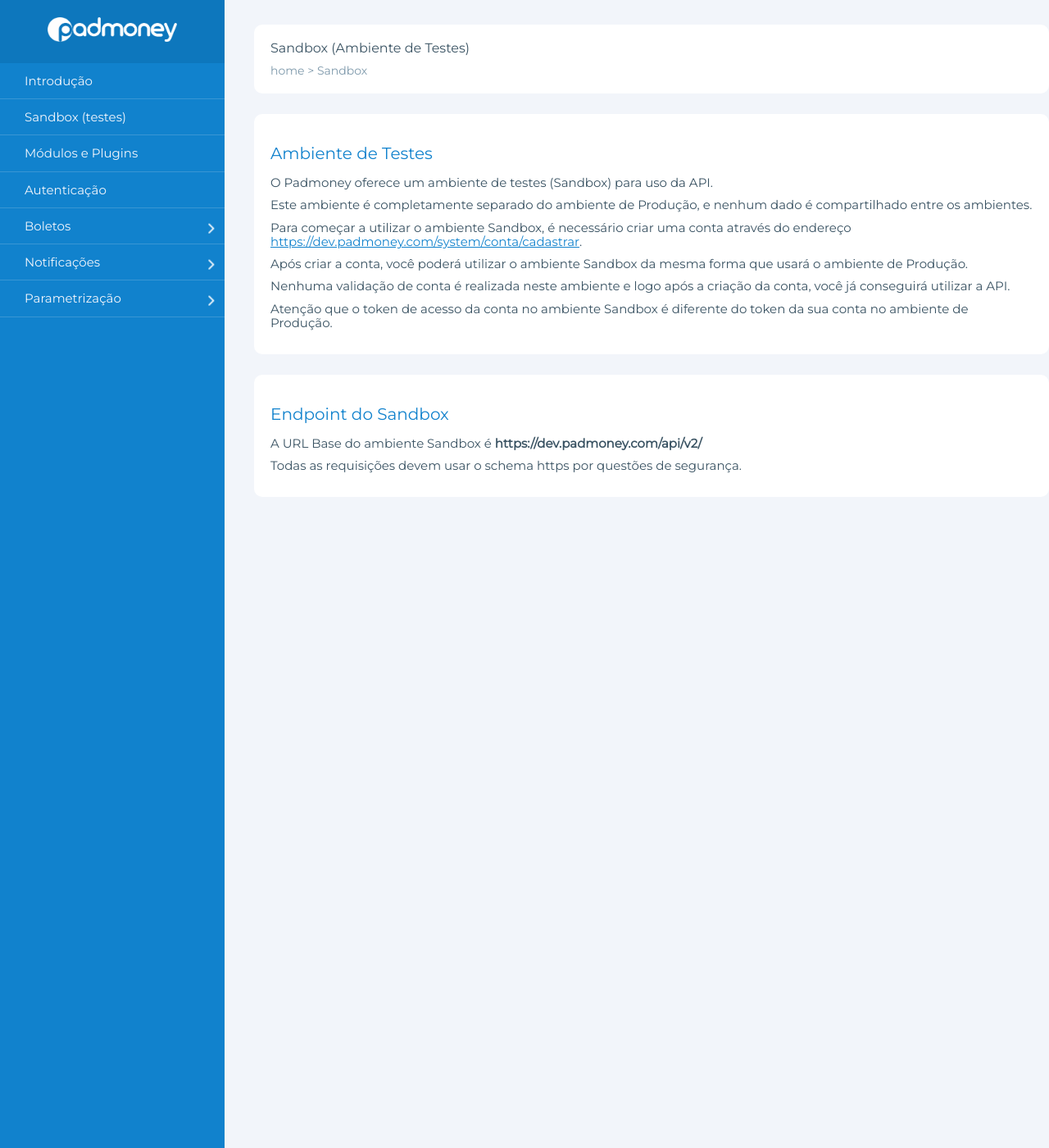
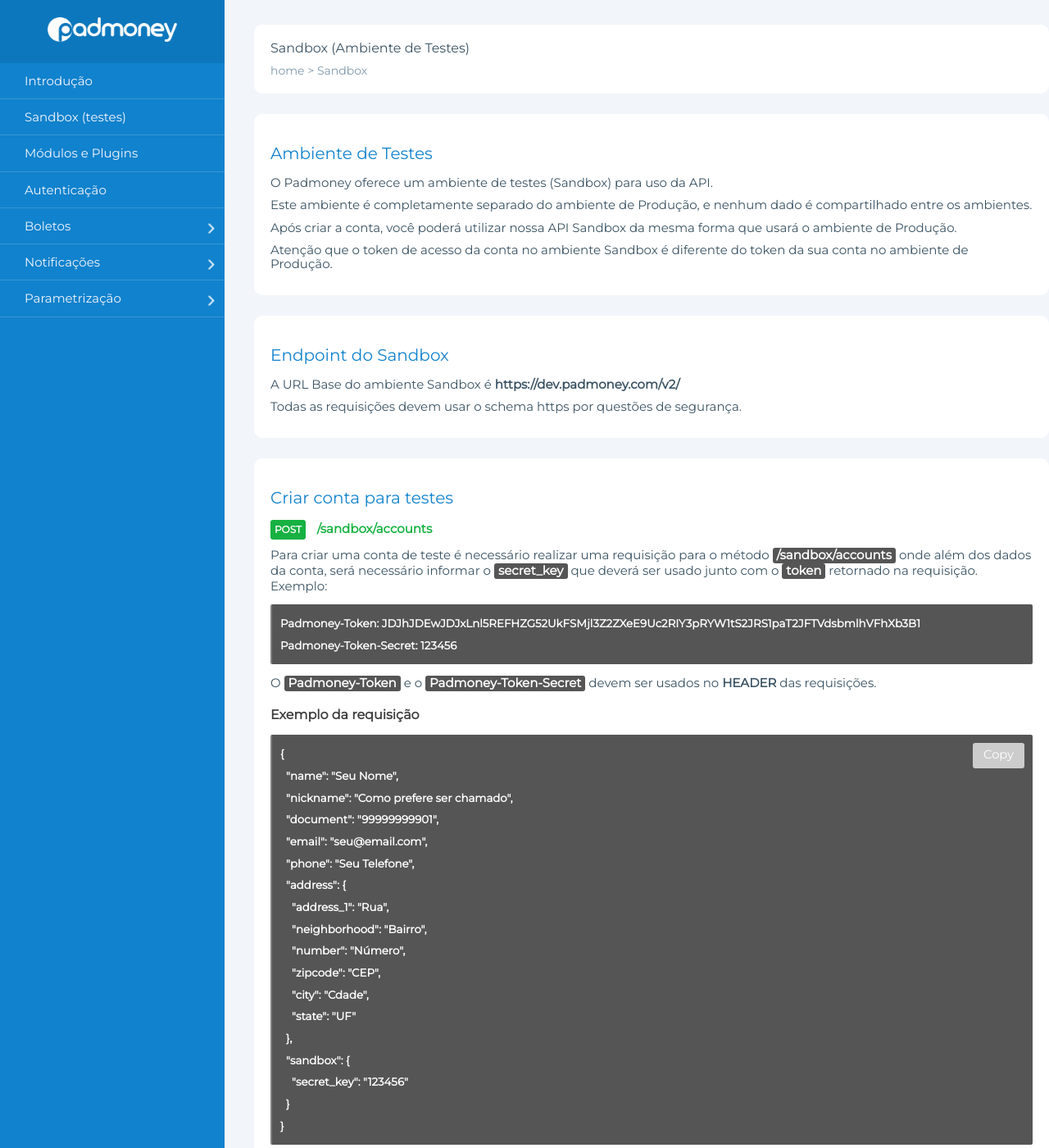
Before and after one commit to padmoney/api-doc, a Jekyll site: the page built from sandbox.html, in a window 1280 px wide and 1400 px high. Shown: the whole window at 82% size. Built offline with Jekyll 4.4.1, drawn with Linux system fonts in a browser that asks for light colours; some of the changed text lies outside the part shown.

Commit message:
Atualiza sandbox

```diff
--- a/sandbox.html
+++ b/sandbox.html
@@ -10,13 +10,97 @@
     <h2>Ambiente de Testes</h2>
     <p>O Padmoney oferece um ambiente de testes (Sandbox) para uso da API.</p>
     <p>Este ambiente é completamente separado do ambiente de Produção, e nenhum dado é compartilhado entre os ambientes.</p>
-    <p>Para começar a utilizar o ambiente Sandbox, é necessário criar uma conta através do endereço <a href="https://dev.padmoney.com/system/conta/cadastrar">https://dev.padmoney.com/system/conta/cadastrar</a>.</p>
-    <p>Após criar a conta, você poderá utilizar o ambiente Sandbox da mesma forma que usará o ambiente de Produção.</p>
-    <p>Nenhuma validação de conta é realizada neste ambiente e logo após a criação da conta, você já conseguirá utilizar a API.</p>
+    <p>Após criar a conta, você poderá utilizar nossa API Sandbox da mesma forma que usará o ambiente de Produção.</p>
     <p>Atenção que o token de acesso da conta no ambiente Sandbox é diferente do token da sua conta no ambiente de Produção.</p>
 </div>
 <div class="bloco">
     <h2>Endpoint do Sandbox</h2>
-    <p>A URL Base do ambiente Sandbox é <strong>https://dev.padmoney.com/api/v2/</strong></p>
+    <p>A URL Base do ambiente Sandbox é <strong>https://dev.padmoney.com/v2/</strong></p>
     <p>Todas as requisições devem usar o schema https por questões de segurança.</p>
 </div>
+
+<div class="bloco">
+    <h2>Criar conta para testes</h2>
+
+        <p class="method-http verde">
+            <strong>POST</strong>
+            <code>/sandbox/accounts</code>
+        </p>
+
+		<p>Para criar uma conta de teste é necessário realizar uma requisição para o método <code>/sandbox/accounts</code> onde além dos dados da conta, será necessário informar o <code>secret_key</code> que deverá ser usado junto com o <code>token</code> retornado na requisição. Exemplo:</p>
+
+            <div class="codigo">
+<pre id="token">
+Padmoney-Token: JDJhJDEwJDJxLnl5REFHZG52UkFSMjl3Z2ZXeE9Uc2RIY3pRYW1tS2JRS1paT2JFTVdsbmlhVFhXb3B1
+Padmoney-Token-Secret: 123456
+</pre>
+<p>O <code>Padmoney-Token</code> e o <code>Padmoney-Token-Secret</code> devem ser usados no <strong>HEADER</strong> das requisições.</p>
+            </div>
+
+	<h3>Exemplo da requisição</h3>
+            <div class="codigo">
+                <div class="copy" data-clipboard-action="copy" data-clipboard-target="#criar-exemplo">Copy</div>
+                <pre id="criar-exemplo">{
+  "name": "Seu Nome",
+  "nickname": "Como prefere ser chamado",
+  "document": "99999999901",
+  "email": "seu@email.com",
+  "phone": "Seu Telefone",
+  "address": {
+    "address_1": "Rua",
+    "neighborhood": "Bairro",
+    "number": "Número",
+    "zipcode": "CEP",
+    "city": "Cdade",
+    "state": "UF"
+  },
+  "sandbox": {
+    "secret_key": "123456"
+  }
+}</pre>
+            </div>
+
+            <h3>Retorno</h3>
+            <div class="codigo">
+                <div class="copy" data-clipboard-action="copy" data-clipboard-target="#retorno-criar-conta-teste">Copy</div>
+                <pre id="retorno-criar-conta-teste">{
+  "name": "Seu Nome",
+  "nickname": "Como prefere ser chamado",
+  "document": "99999999901",
+  "email": "seu@email.com",
+  "phone": "Seu Telefone",
+  "address": {
+    "address_1": "Rua",
+    "neighborhood": "Bairro",
+    "number": "Número",
+    "zipcode": "CEP",
+    "city": "Cdade",
+    "state": "UF"
+  },
+  "sandbox": {
+    "token": "JDJhJDEwJDJxLnl5REFHZG52UkFSMjl3Z2ZXeE9Uc2RIY3pRYW1tS2JRS1paT2JFTVdsbmlhVFhXb3B1"
+  }
+}</pre>
+            </div>
+</div>
+
+<div class="bloco">
+	<h2>Simular pagamento de boleto bancário</h2>
+
+        <p class="method-http amarelo">
+            <strong>PUT</strong>
+			<code>/sandbox/notifications/bank-billets/{id}/pay</code>
+        </p>
+
+	<p>O ambiente DEV permite simular o pagamento de um boleto bancário de teste. Para isso basta realizar a seguinte requisição informando o ID do boleto.</p>
+</div>
+<div class="bloco">
+	<h2>Simular pagamento de boleto bancário</h2>
+
+        <p class="method-http amarelo">
+            <strong>PUT</strong>
+			<code>/sandbox/notifications/bank-billets/{id}/cancel</code>
+        </p>
+
+	<p>O ambiente DEV permite simular o cancelamento de um boleto bancário de teste. Para isso basta realizar a seguinte requisição informando o ID do boleto.</p>
+</div>
```
